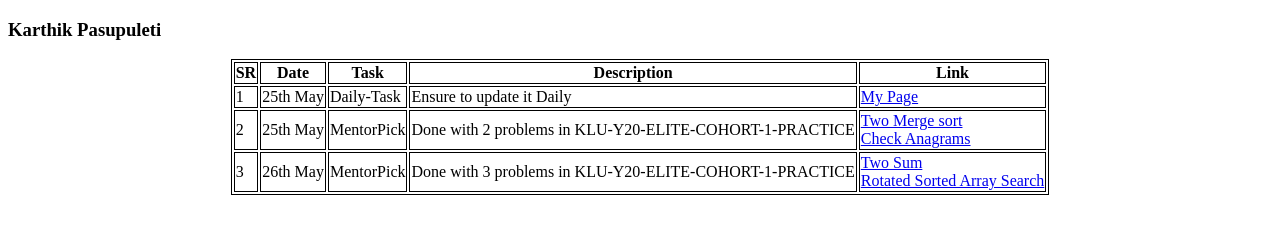
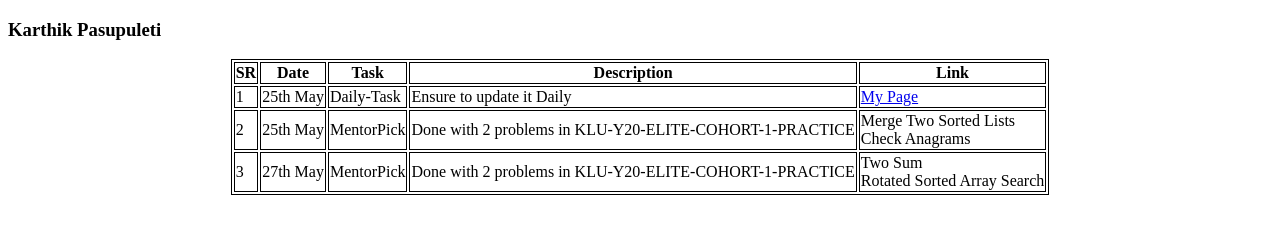
Before and after one commit to KARTHIK3699999/github.io, a plain HTML site: page index.html in a window 1280 px wide. Drawn offline with Linux system fonts and the light colour scheme.

Commit message:
changes2

```diff
--- a/index.html
+++ b/index.html
@@ -28,16 +28,16 @@
           <td> 25th May</td>
           <td> MentorPick</td>
           <td> Done with 2 problems in KLU-Y20-ELITE-COHORT-1-PRACTICE</td>
-          <td><a href="https://mentorpick.com/contest-disclaimer/1ff23360-aee2-4cac-b120-9e1f9df192b6?cslug=klu-y20-elite-cohort-1&courseId=707da31b-c631-42e7-b3fc-61b8e33cc62a"> Two Merge sort </a>
-          <br><a href="https://mentorpick.com/contest-disclaimer/1ff23360-aee2-4cac-b120-9e1f9df192b6?cslug=klu-y20-elite-cohort-1&courseId=707da31b-c631-42e7-b3fc-61b8e33cc62a">Check Anagrams</a></td>
+          <td><a> Merge Two Sorted Lists </a>
+          <br><a>Check Anagrams</a></td>
         </tr>
         <tr>
           <td>3</td>
-          <td> 26th May</td>
+          <td> 27th May</td>
           <td> MentorPick</td>
-          <td> Done with 3 problems in KLU-Y20-ELITE-COHORT-1-PRACTICE</td>
-          <td><a href="https://mentorpick.com/contest-disclaimer/1ff23360-aee2-4cac-b120-9e1f9df192b6?cslug=klu-y20-elite-cohort-1&courseId=707da31b-c631-42e7-b3fc-61b8e33cc62a">Two Sum</a>
-          <br><a href="https://mentorpick.com/contest-disclaimer/1ff23360-aee2-4cac-b120-9e1f9df192b6?cslug=klu-y20-elite-cohort-1&courseId=707da31b-c631-42e7-b3fc-61b8e33cc62a">Rotated Sorted Array Search</a></td>
+          <td> Done with 2 problems in KLU-Y20-ELITE-COHORT-1-PRACTICE</td>
+          <td><a>Two Sum</a>
+          <br><a>Rotated Sorted Array Search</a></td>
         </tr>
 
 
```
